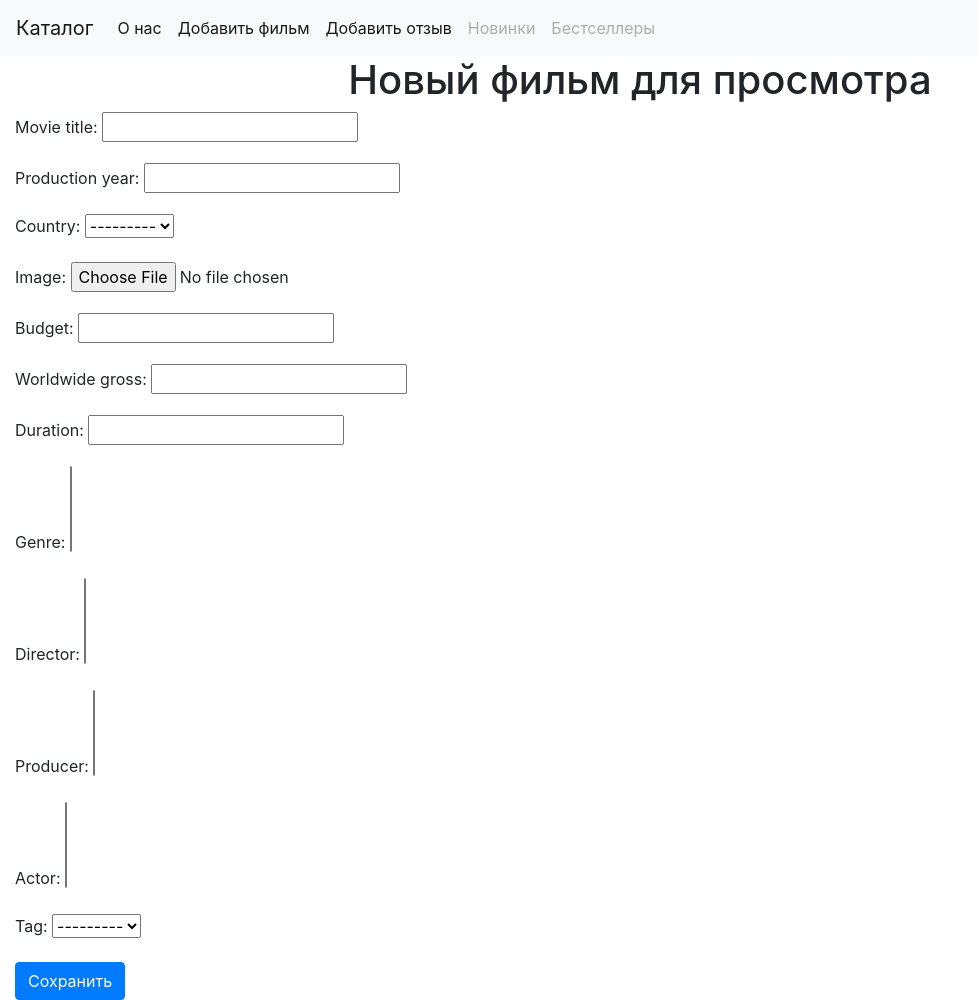
After one commit to toropow/otus_dev_final_project, a Django app: page /create_film/ in a window 1280 px wide. The commit adds this page. Shown: the whole page, without its empty margins (0-977 px from the left). Run offline with Django 3.2, Linux system fonts and the light colour scheme; data that the repository does not hold is empty; some libraries are stand-ins or nearby versions.

Commit message:
add functional  - add film

```diff
--- a/cinemaFriday/catalog/templates/catalog/about.html
+++ b/cinemaFriday/catalog/templates/catalog/about.html
@@ -6,7 +6,7 @@
 <div align="center">
     <h1>О нас:</h1>
 </div>
-<p>Мы хотим оценить фильмы честно, без рекламы</p>
+<p>Мы хотим оценивать фильмы честно, без рекламы</p>
 
 
 {% endblock %}
--- /dev/null
+++ b/cinemaFriday/catalog/templates/catalog/create_film.html
@@ -0,0 +1,17 @@
+{% extends "base.html" %}
+{% block title %}Новый фильм{% endblock %}
+
+{% block main %}
+{% load static %}
+<div align="center">
+    <h1>Новый фильм для просмотра</h1>
+</div>
+<form method="post">
+    {% csrf_token %}
+    {{ form.as_p }}
+    <button type="submit" class = "btn btn-primary">Сохранить</button>
+</form>
+
+
+
+{% endblock %}
--- a/cinemaFriday/catalog/urls.py
+++ b/cinemaFriday/catalog/urls.py
@@ -1,6 +1,6 @@
 from django.contrib import admin
 from django.urls import path
-from .views import FilmView, FilmDetailView, ReviewCreateView, AboutView
+from .views import FilmView, FilmDetailView, ReviewCreateView, AboutView, FilmCreateView
 
 
 app_name = 'catalog'
@@ -10,5 +10,6 @@ urlpatterns = [
     path('', FilmView.as_view(), name='index'),
     path('<int:pk>/', FilmDetailView.as_view(), name='film_detail'),
     path('create/', ReviewCreateView.as_view(), name='create'),
+    path('create_film/', FilmCreateView.as_view(), name='create_film'),
     path('about/', AboutView.as_view(), name='about'),
 ]
--- a/cinemaFriday/catalog/views.py
+++ b/cinemaFriday/catalog/views.py
@@ -12,6 +12,7 @@ class AboutView(TemplateView):
         context['active_page'] = '/about/'
         return context
 
+
 class FilmView(ListView):
     queryset = Film.objects.prefetch_related('actor__actors', 'genre', 'review_set').all()
     context_object_name = 'films'
@@ -21,6 +22,7 @@ class FilmView(ListView):
     #     queryset = {'all_films': Film.objects.prefetch_related('actor__actors', 'genre').all(),
     #                 'review': Review.objects.select_related('film').all()}
     #     return queryset
+
 
 class FilmDetailView(DetailView):
     queryset = Film.objects.prefetch_related('actor__actors', 'genre', 'review_set').all()
@@ -33,3 +35,10 @@ class ReviewCreateView(CreateView):
     template_name = 'catalog/create_review.html'
     success_url = '/'
     fields = '__all__'
+
+
+class FilmCreateView(CreateView):
+    model = Film
+    template_name = 'catalog/create_film.html'
+    success_url = '/'
+    fields = '__all__'
--- a/cinemaFriday/templates/base.html
+++ b/cinemaFriday/templates/base.html
@@ -21,6 +21,13 @@
       <li class="nav-item active">
         <a class="nav-link" href="{% url 'catalog:about' %}">О нас<span class="sr-only">(current)</span></a>
       </li>
+        <li class="nav-item active">
+        <a class="nav-link" href="{% url 'catalog:create_film' %}">Добавить фильм<span class="sr-only">(current)</span></a>
+      </li>
+        </li>
+        <li class="nav-item active">
+        <a class="nav-link" href="{% url 'catalog:create' %}">Добавить отзыв<span class="sr-only">(current)</span></a>
+      </li>
       <li class="nav-item">
         <a class="nav-link disabled" href="#">Новинки</a>
       </li>
```
Also changed, not shown: cinemaFriday/catalog/templates/catalog/list_films.html (+10 -1 lines).
